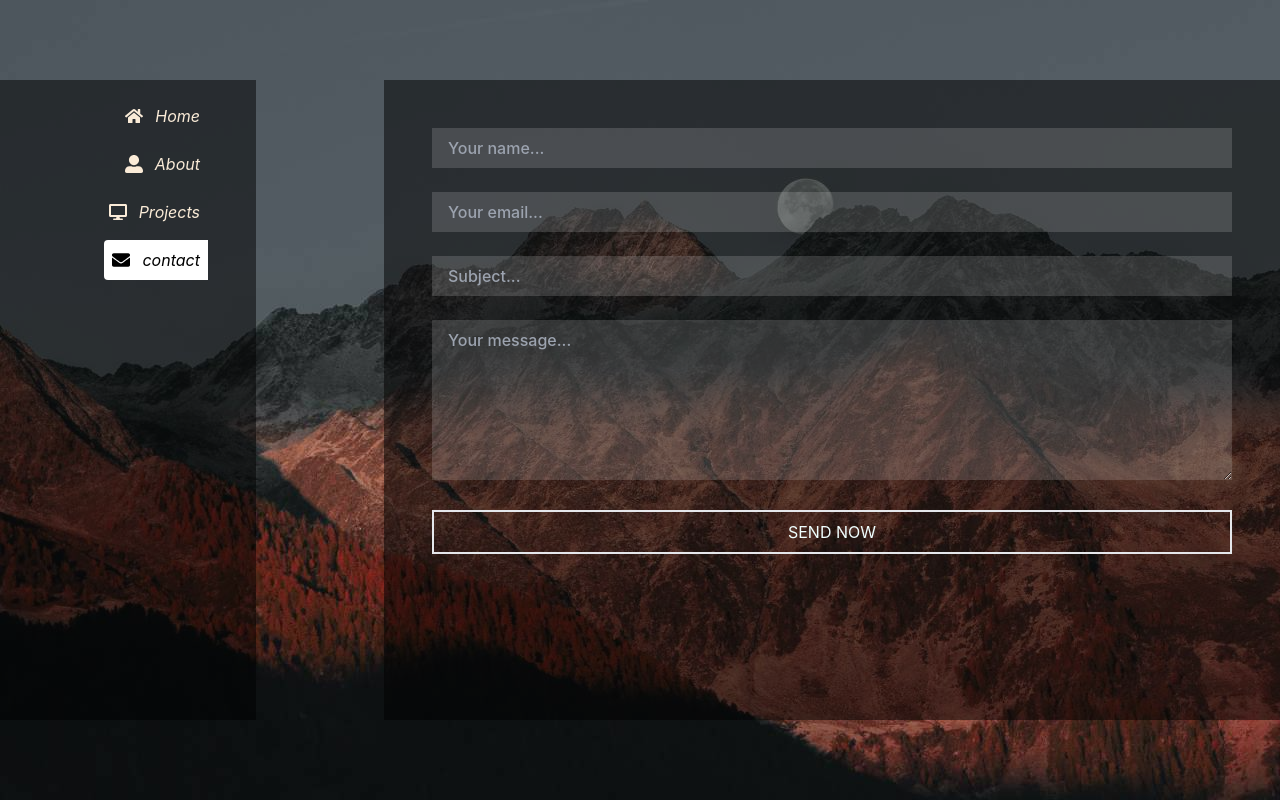
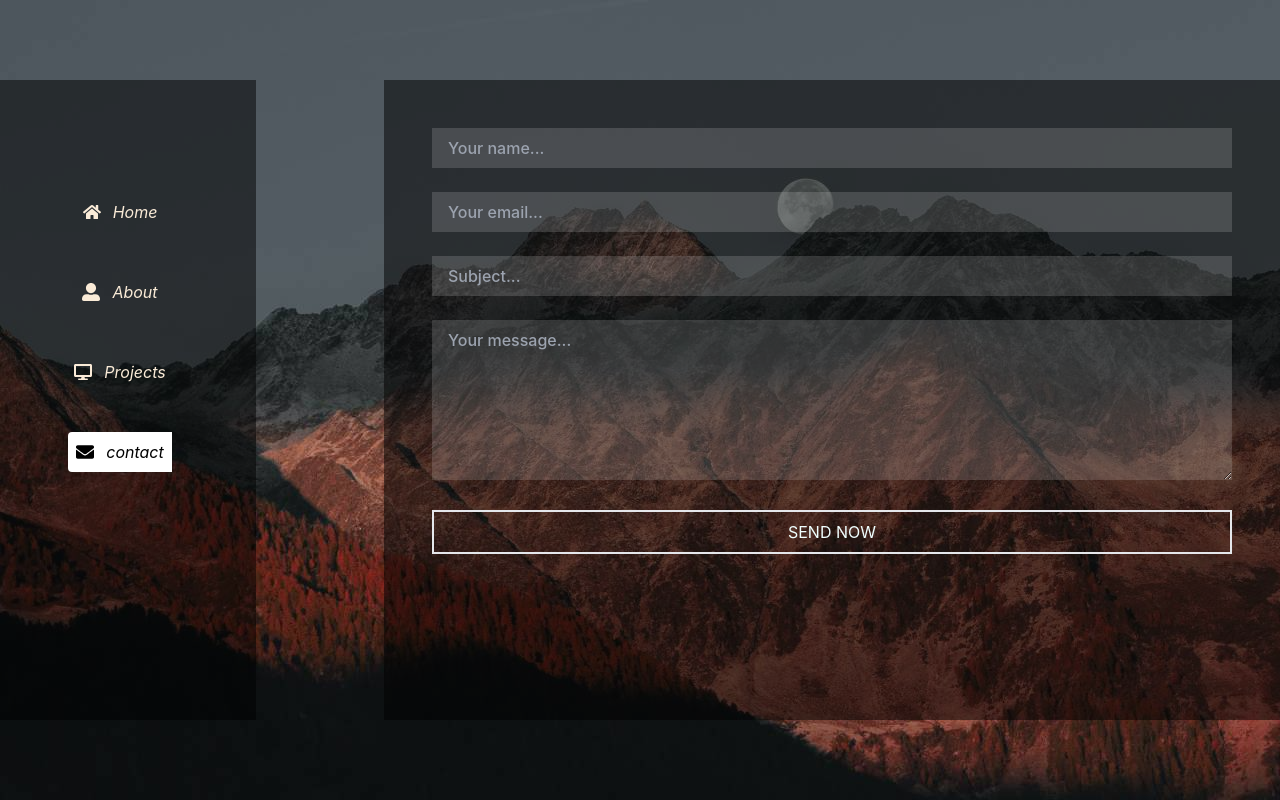
Before and after one commit to Mayeda-Islam/protfolio-front-end, a React (Create React App) app: page /contact in a window 1280 px wide. Built offline with nearby package versions, Linux system fonts and the light colour scheme; no server answers.

Commit message:
navbar spacing added

```diff
--- a/src/Navbar/Navbar.js
+++ b/src/Navbar/Navbar.js
@@ -16,22 +16,22 @@ const Navbar = () => {
         "
         // aria-label="Sidebar"
       >
-        <div class="h-full px-3 py-4  nav overflow-y-auto bg-gray-50 dark:bg-gray-800">
-          <ul class="space-y-2 flex flex-col items-end mr-9 ">
-            <li>
+        <div class="h-full  px-3 py-4  nav overflow-y-auto bg-gray-50 dark:bg-gray-800">
+          <ul class="space-y-2 flex flex-col mr-4 items-end  md:items-center md:justify-center mt-20  ">
+            <li className="pb-16 p-4 md:p-4 ">
               <NavLink
                 to={"/"}
                 className={({ isActive }) =>
                   `${isActive ? activeLinkClasses : ""} ${linkClasses}`
                 }
               >
-                <div className="text-4xl md:text-lg">
+                <div className="text-4xl md:text-lg ">
                   <FaHome></FaHome>
                 </div>
                 <em className="hidden md:block">Home</em>
               </NavLink>
             </li>
-            <li>
+            <li className="pb-16 p-4 md:p-4">
               <NavLink
                 to={"/about"}
                 className={({ isActive }) =>
@@ -44,7 +44,7 @@ const Navbar = () => {
                 <em className="hidden md:block">About</em>
               </NavLink>
             </li>
-            <li>
+            <li className="pb-16 p-4 md:p-4">
               <NavLink
                 to={"/projects"}
                 className={({ isActive }) =>
@@ -57,7 +57,7 @@ const Navbar = () => {
                 <em className="hidden md:block">Projects</em>
               </NavLink>
             </li>
-            <li>
+            <li className="pb-16 p-4 md:p-4">
               <NavLink
                 to={"/contact"}
                 className={({ isActive }) =>
--- a/src/Pages/About/About.js
+++ b/src/Pages/About/About.js
@@ -12,6 +12,8 @@ const About = () => {
         objectFit: "cover",
       }}
       data-aos="fade-right"
+      data-aos-duration="1000"
+      data-aos-easing="ease-in"
     >
       <div className="slide w-screen h-screen">
         <div className="content second-content md:p-12 p-8 overflow-y-scroll text-left">
@@ -124,7 +126,7 @@ const About = () => {
               </div>
             </div>
             <div className="">
-              <div className="right-image ml-[-20px] md:ml-0 ">
+              <div className="hidden md:block right-image ml-[-20px] md:ml-0 ">
                 <img src={myImg} className="w-full " alt="" />
               </div>
             </div>
--- a/src/Pages/Contact/Contact.js
+++ b/src/Pages/Contact/Contact.js
@@ -5,6 +5,8 @@ const Contact = () => {
   return (
     <div
       data-aos="fade-right"
+      data-aos-duration="1000"
+      data-aos-easing="ease-in"
       style={{ backgroundImage: `url(${contactImage})`, objectFit: "cover" }}
     >
       <div className="slide  w-screen h-screen " id="5">
--- a/src/Pages/Home/Home.js
+++ b/src/Pages/Home/Home.js
@@ -6,6 +6,8 @@ const Home = () => {
   return (
     <div
       data-aos="fade-right"
+      data-aos-duration="1000"
+      data-aos-easing="ease-in"
       className="slides"
       style={{
         height: "100vh",
--- a/src/Pages/Projects/Projects.js
+++ b/src/Pages/Projects/Projects.js
@@ -10,6 +10,8 @@ const Projects = () => {
   return (
     <div
       data-aos="fade-right"
+      data-aos-duration="1000"
+      data-aos-easing="ease-in"
       style={{
         backgroundImage: `url(${projectImage})`,
         objectFit: "cover",
```
